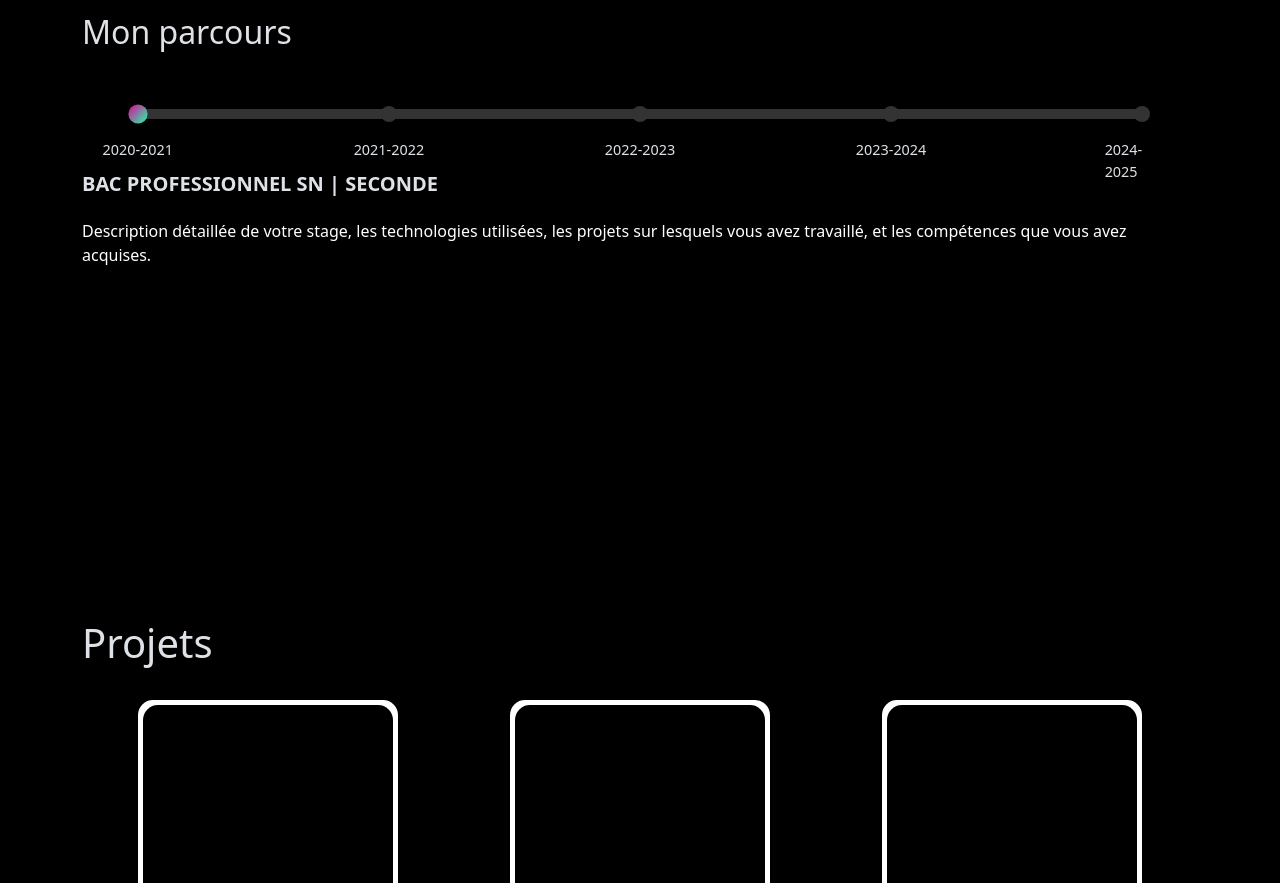
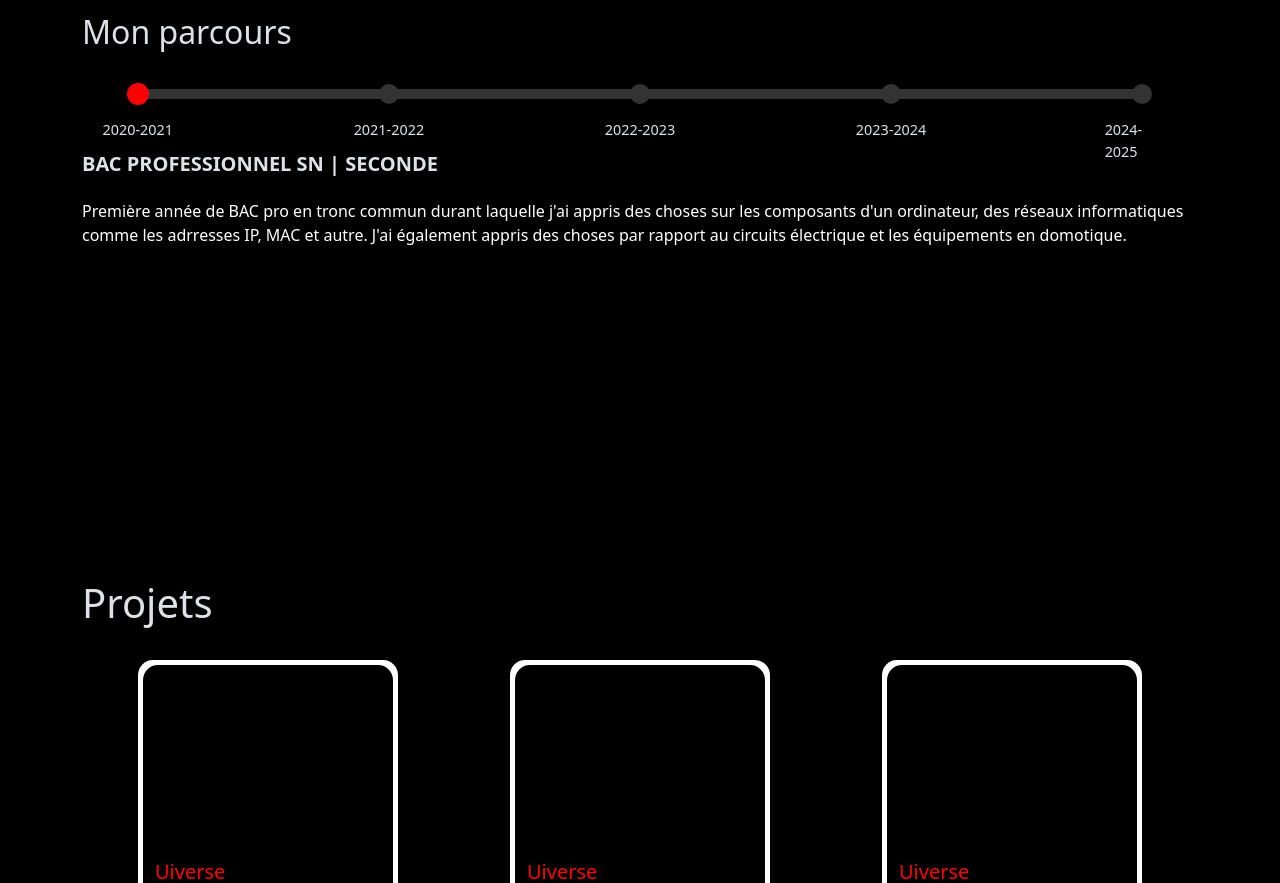
Before and after one commit to ERieu/portfolio2, a website: page index.html in a window 1280 px wide. Shown: the part 1125-2008 px from the top of the page. Drawn offline with Linux system fonts and the light colour scheme.

Commit message:
timeline card content

```diff
--- a/css/main.css
+++ b/css/main.css
@@ -50,7 +50,7 @@
 /* about me section start */
 
 .horizontal-timeline {
-  margin: 50px 0;
+  margin: 30px 0;
 }
 
 .timeline-navigation {
@@ -92,13 +92,14 @@
   height: 100%;
   width: 0%;
   background: linear-gradient(90deg, #000000 0%, #ffffff 100%);
+  border-radius: 8px;
   transition: width 0.3s ease;
 }
 
 .timeline-point {
   position: absolute;
-  width: 16px;
-  height: 16px;
+  width: 20px;
+  height: 20px;
   background-color: #333;
   border-radius: 50%;
   top: 50%;
@@ -109,8 +110,8 @@
 }
 
 .timeline-point.active {
-  background: linear-gradient(-45deg, #1cffa4 0%, #ff01aee6 100%);
-  transform: translate(-50%, -50%) scale(1.2);
+  background: #ff0000;
+  transform: translate(-50%, -50%) scale(1.1);
 }
 
 .timeline-point[data-year="2020-2021"] { left: 0% }
--- a/index.html
+++ b/index.html
@@ -55,7 +55,10 @@
                     <div class="custom-card timeline-custom-card">
                       <p class="heading">BAC professionnel SN | Seconde</p>
                       <div class="card-content">
-                        <p>Description détaillée de votre stage, les technologies utilisées, les projets sur lesquels vous avez travaillé, et les compétences que vous avez acquises.</p>
+                        <p>
+                          Première année de BAC pro en tronc commun durant laquelle j'ai appris des choses sur les composants d'un ordinateur, des réseaux informatiques comme les adrresses IP, MAC et autre.
+                          J'ai également appris des choses par rapport au circuits électrique et les équipements en domotique.
+                        </p>
                       </div>
                     </div>
                   </div>
@@ -63,7 +66,10 @@
                     <div class="custom-card timeline-custom-card">
                       <p class="heading">BAC professionnel SN - Option RISC | Première</p>
                       <div class="card-content">
-                        <p>Description du projet, votre rôle, les technologies utilisées, et les résultats obtenus.</p>
+                        <p>
+                          Deuxième année de BAC pro et durant laquelle laquelle j'ai du choisir mon option.
+                          J'ai choisi l'option RISC car
+                        </p>
                       </div>
                     </div>
                   </div>
--- a/main.js
+++ b/main.js
@@ -69,13 +69,9 @@ const progressLine = document.querySelector('.progress-line');
 let currentIndex = 0;
 
 function updateTimeline(index) {
-  // Mettre à jour les points actifs
+
   timelinePoints.forEach((point, i) => {
-    if (i <= index) {
-      point.classList.add('active');
-    } else {
-      point.classList.remove('active');
-    }
+    point.classList.toggle('active', i === index);
   });
 
   // Mettre à jour la carte active
```
